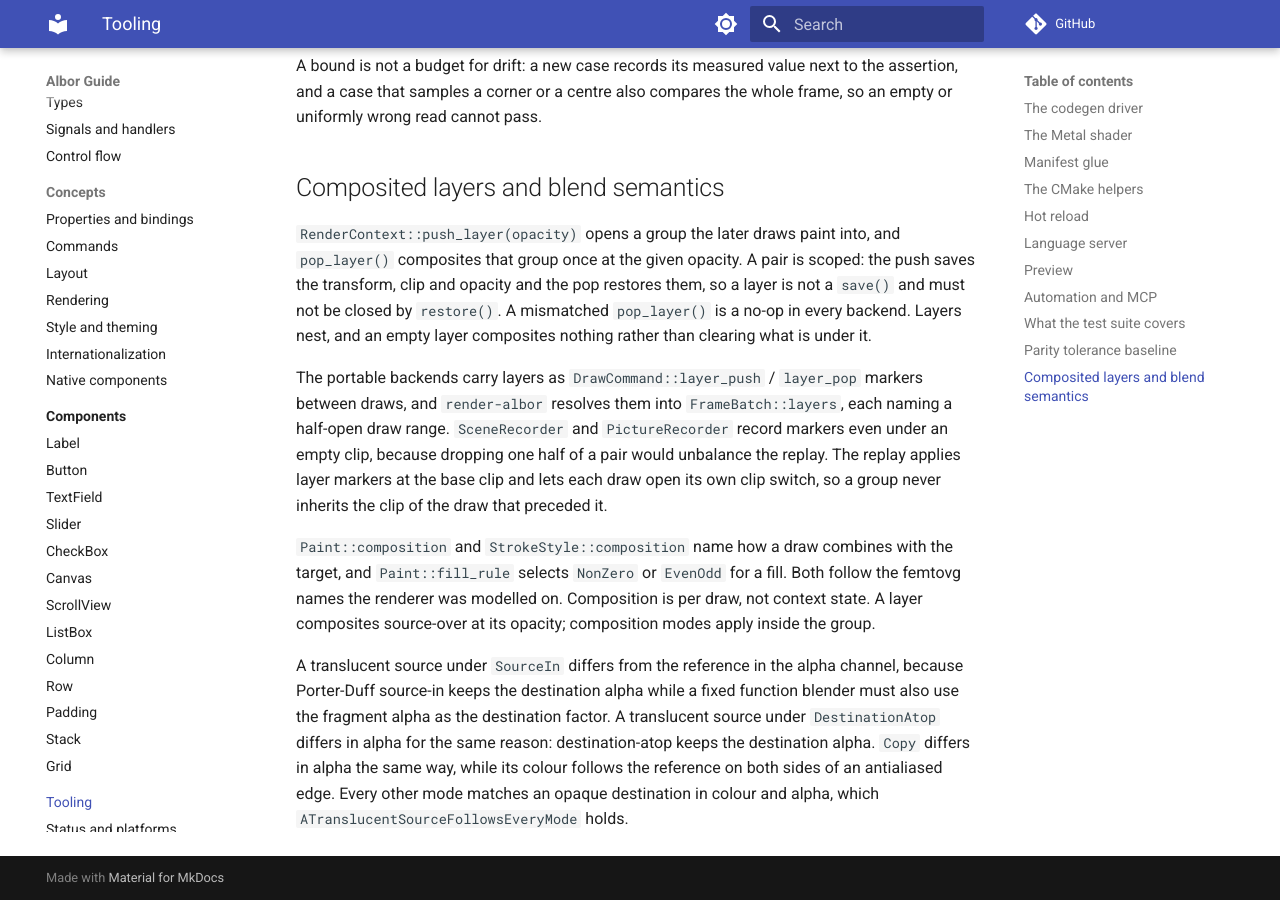
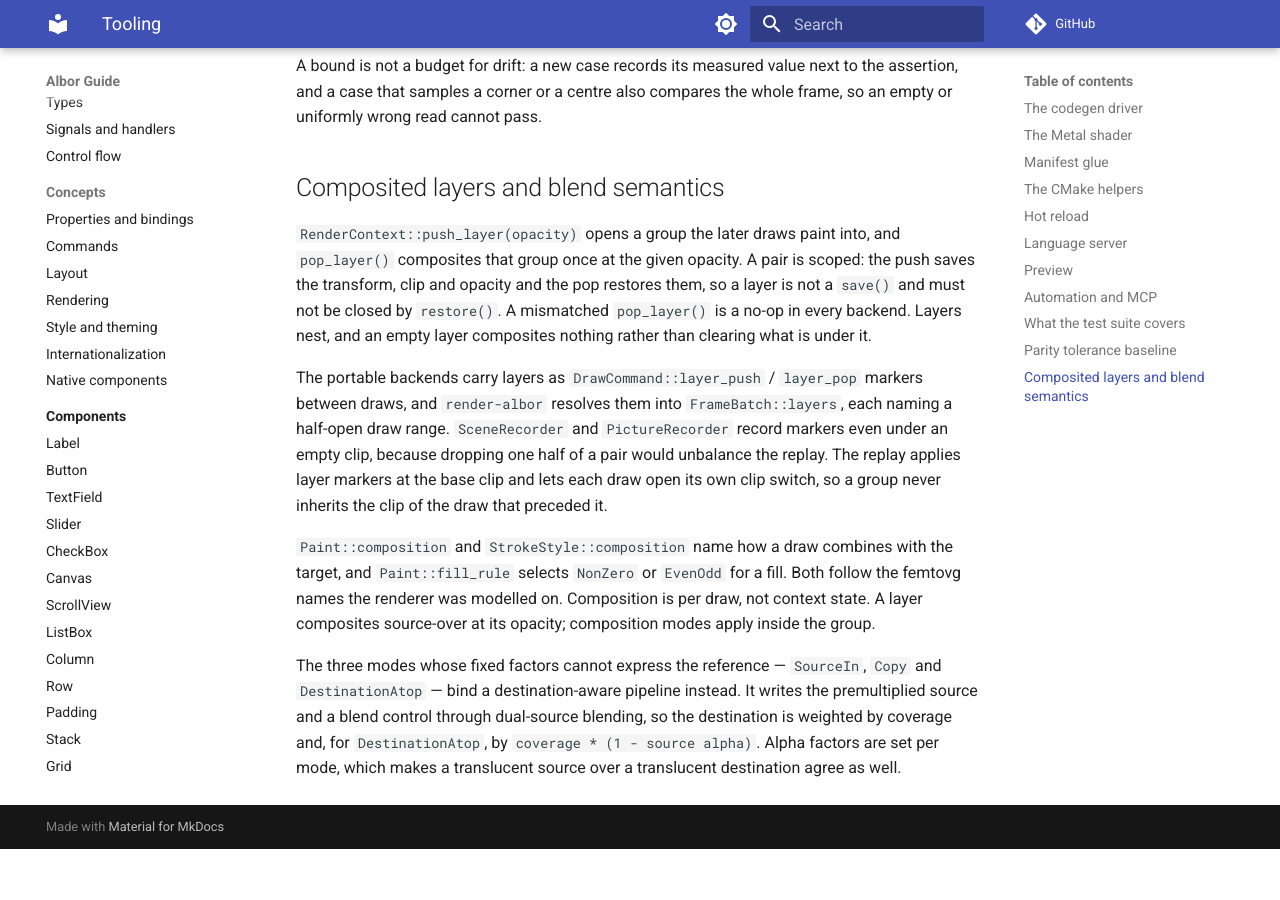
Before and after one commit to AlborCore/albor, an MkDocs documentation site: the page built from docs/tooling.md, in a window 1280 px wide and 900 px high, scrolled down 3296 px. Built offline with MkDocs 1.6.1 and Material for MkDocs 9.7.7, drawn with Linux system fonts in a browser that asks for light colours; comment, search, counter and statistics services are not loaded; after the commit the page ends 4145 px from its top, so only the background shows below that.

Commit message:
feat: make every composition mode exact with dual-source blending (§6.2, AD-26)
SourceIn, Copy and DestinationAtop depend on the destination alpha, which a single
fixed-function blend cannot express: the fragment alpha drives both the source term and
the destination factor. The Metal backend now builds three destination-aware pipelines
from a new albor_fragment_exact entry point. It writes the premultiplied source to
color(0) and a blend control to color(0), index(1), which the destination factor reads
through Source1Alpha and Source1Color. Alpha factors are set per mode, so a translucent
source over a translucent destination now matches the reference in every channel.

Readiness requires the three exact pipelines, so a device that cannot run them refuses
the backend rather than silently falling back to the old approximation. The shader
artifact and its stamp are regenerated, and the entry point joins the checks in
build/shaders.sh.

Extend the parity suite: ATranslucentSourceFollowsEveryMode now compares all channels
for all 11 modes, and ATranslucentSourceFollowsEveryModeOverATranslucentDestination
covers the three destination-aware modes inside a layer whose target alpha is not one.

Refs #102, #106.

```diff
--- a/docs/tooling.md
+++ b/docs/tooling.md
@@ -148,10 +148,8 @@ and `Paint::fill_rule` selects `NonZero` or `EvenOdd` for a fill. Both follow th
 names the renderer was modelled on. Composition is per draw, not context state. A layer
 composites source-over at its opacity; composition modes apply inside the group.
 
-A translucent source under `SourceIn` differs from the reference in the alpha channel,
-because Porter-Duff source-in keeps the destination alpha while a fixed function blender
-must also use the fragment alpha as the destination factor. A translucent source under
-`DestinationAtop` differs in alpha for the same reason: destination-atop keeps the
-destination alpha. `Copy` differs in alpha the same way, while its colour follows the
-reference on both sides of an antialiased edge. Every other mode matches an opaque
-destination in colour and alpha, which `ATranslucentSourceFollowsEveryMode` holds.
+The three modes whose fixed factors cannot express the reference — `SourceIn`, `Copy` and
+`DestinationAtop` — bind a destination-aware pipeline instead. It writes the premultiplied
+source and a blend control through dual-source blending, so the destination is weighted by
+coverage and, for `DestinationAtop`, by `coverage * (1 - source alpha)`. Alpha factors are
+set per mode, which makes a translucent source over a translucent destination agree as well.
```
Also changed, not shown: 6 other files.
